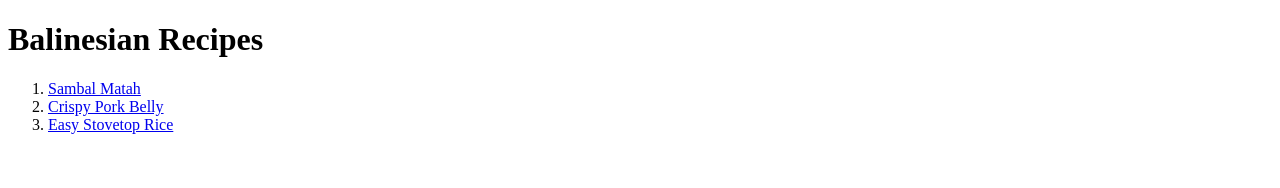
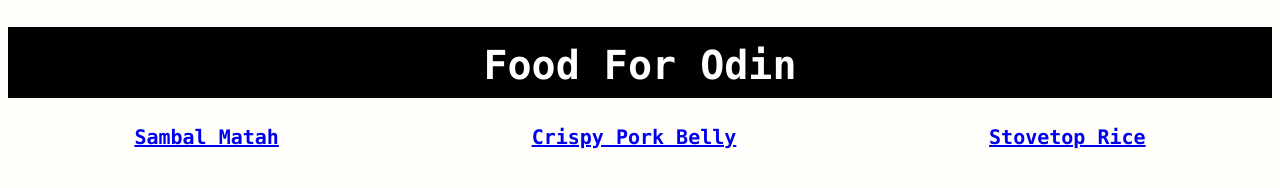
Before and after one commit to d-zhuye/odin-recipes, a plain HTML site: page index.html in a window 1280 px wide. Drawn offline with Linux system fonts and the light colour scheme.

Commit message:
Change text, background color, typography, font

```diff
--- a/index.html
+++ b/index.html
@@ -2,16 +2,23 @@
 <html lang="en">
     <head>
         <meta charset="UTF-8">
-        <title>Balinesian Recipes</title>
+        <title>Balinese Recipes</title>
+        <link rel="stylesheet" href="style.css">
+        <h1>Food For Odin</h1>
 
     </head>
     <body>
-        <h1>Balinesian Recipes</h1>
-        <ol>
-            <li> <a href="recipes/sambal-matah.html">Sambal Matah</a> </li>
-            <li> <a href="recipes/crispy-pork-belly.html">Crispy Pork Belly</a> </li>
-            <li> <a href="recipes/stovetop-rice.html">Easy Stovetop Rice</a> </li>
-        </ol>
+
+
+        <div class="navBar">
+            <a href="recipes/sambal-matah.html">Sambal Matah</a>
+
+            <a href="recipes/crispy-pork-belly.html">Crispy Pork Belly</a>
+
+            <a href="recipes/stovetop-rice.html">Stovetop Rice</a>
+        </div>
+
+
 
     </body>
 </html>
--- /dev/null
+++ b/style.css
@@ -0,0 +1,31 @@
+head,
+body {
+    background: hsla(58,100%,91%,0.1);
+    font-family: "Monaco", "Courier New","Lucida Console";
+}
+
+h1 {
+
+    background: hsla(0, 0%, 0%, 1);
+    color: white;
+    font-weight: bolder;
+    padding-top: 15px;
+    padding-bottom: 10px;
+    text-align: center;
+    font-size: 40px;
+}
+
+.navBar {
+    display: flex;
+    justify-content: space-between;
+    width: 80%;
+    margin: auto;
+    padding-left: 20px;
+    padding-right: 20px;
+
+    font-size: 20px;
+    font-weight: bolder;
+    padding-right: 10px;
+    padding-left: 10px;
+    text-align: center;
+}
```
